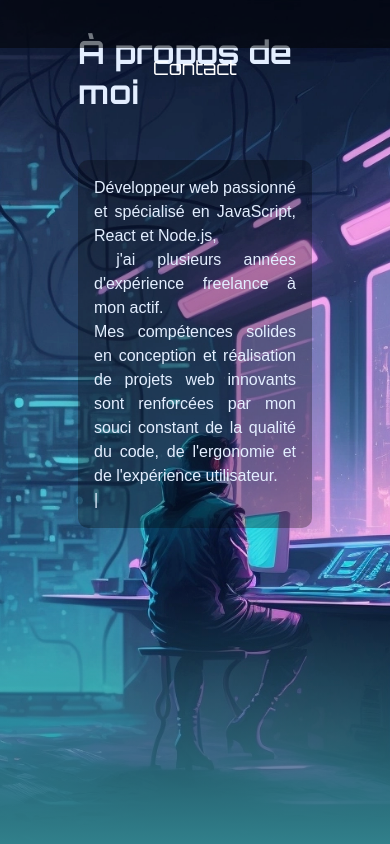
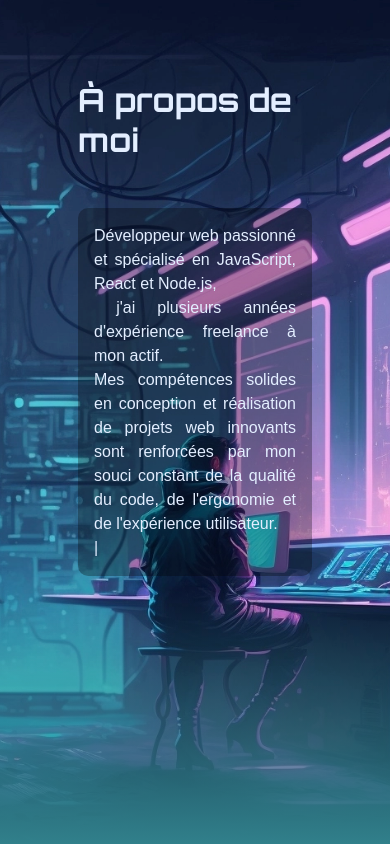
Before and after one commit to leoBello/my-portfolio, a React (Create React App) app: page / in a window 390 px wide. Shown: the top 844 px of the page. Built offline with nearby package versions, Linux system fonts and the light colour scheme.

Commit message:
responsive

```diff
--- a/src/styles/About.scss
+++ b/src/styles/About.scss
@@ -20,6 +20,7 @@
     font-weight: bold;
     margin-bottom: 1rem;
     width: 100%;
+    margin-top: 3rem;
   }
 
   .about-content {
--- a/src/styles/Header.scss
+++ b/src/styles/Header.scss
@@ -9,7 +9,9 @@
   color: white;
   background: rgba(0, 0, 0, 0.5);
   z-index: 10;
-
+  @media only screen and (max-width: "500px") {
+    display: none;
+  }
 
   ul {
     display: flex;
```
